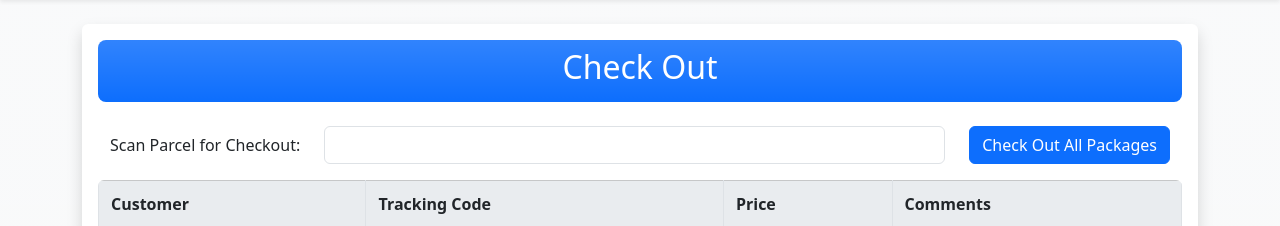
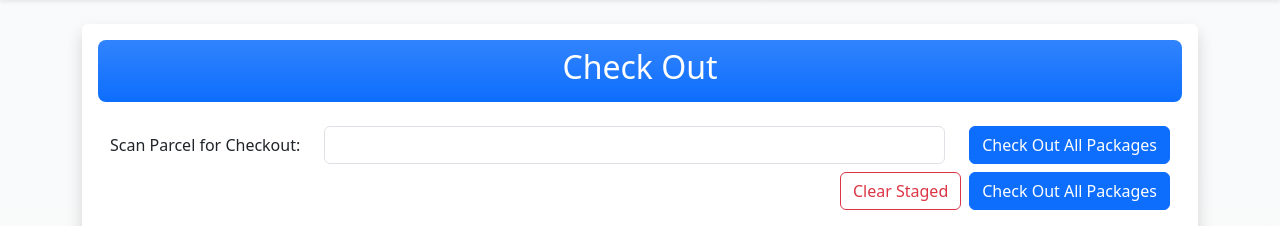
Before and after one commit to AltispeedTechnologies/boxes, a Django app: page /packages/checkout in a window 1280 px wide. Shown: the part 58-284 px from the top of the page. Run offline with Django 5.2, Linux system fonts and the light colour scheme; a user stored in the database is signed in; data comes from the database, SQL or seed files in the repository; data that the repository does not hold is empty; parts of the project's set-up code (start-up, migrations or seed data) failed here and were passed over; some libraries are stand-ins or nearby versions.

Commit message:
Clear staged check-out packages without submitting
Add Clear Staged on check-out and picklist check-out so floor staff
can drop the staging list without checking packages out.

```diff
--- a/boxes/static/js/check_out.js
+++ b/boxes/static/js/check_out.js
@@ -21,6 +21,7 @@ function init_checkout_page() {
         new_row.find("td:nth-child(4)").text(pkg.comments);
 
         $("tbody").append(new_row);
+        $("#clearstagedbtn").prop("disabled", false);
     });
 
     $("#checkOutModal .btn-primary").off("click").on("click", function() {
@@ -37,6 +38,21 @@ function init_checkout_page() {
             }
         });
     });
+
+    // Clear staged packages without checking them out
+    $("#clearstagedbtn").off("click").on("click", function(event) {
+        event.preventDefault();
+        if (!window.queued_packages || window.queued_packages.size === 0) {
+            return;
+        }
+        if (!window.confirm("Clear staged packages without checking them out?")) {
+            return;
+        }
+        window.queued_packages.clear();
+        $("table tbody tr").not(".visually-hidden").remove();
+        $(this).prop("disabled", true);
+        $(document).trigger("rowsUpdated");
+    });
 }
 
 $(init_checkout_page);
--- a/boxes/templates/check_out/index.html
+++ b/boxes/templates/check_out/index.html
@@ -17,6 +17,18 @@
     {% include "_messages.html" %}
     {% include "check_out/searchbox.html" %}
 
+    <div class="container d-flex justify-content-end gap-2 mb-3">
+        <button type="button" id="clearstagedbtn" class="btn btn-outline-danger"
+                title="Clear staged packages without checking them out">
+            Clear Staged
+        </button>
+        <button type="button" class="btn btn-primary"
+                data-bs-target="#checkOutModal" data-bs-toggle="modal">
+            Check Out All Packages
+        </button>
+    </div>
+
+
     {% include "check_out/table.html" %}
 </div>
 
--- a/boxes/templates/picklists/checkout.html
+++ b/boxes/templates/picklists/checkout.html
@@ -12,7 +12,11 @@
     <br />
     {% include "_messages.html" %}
 
-    <div class="d-flex justify-content-end mb-3">
+    <div class="d-flex justify-content-end gap-2 mb-3">
+        <button type="button" id="clearstagedbtn" class="btn btn-outline-danger"
+                title="Clear staged packages without checking them out">
+            Clear Staged
+        </button>
         <button class="btn btn-primary"
                 data-bs-target="#checkOutModal"
                 data-bs-toggle="modal">
```
